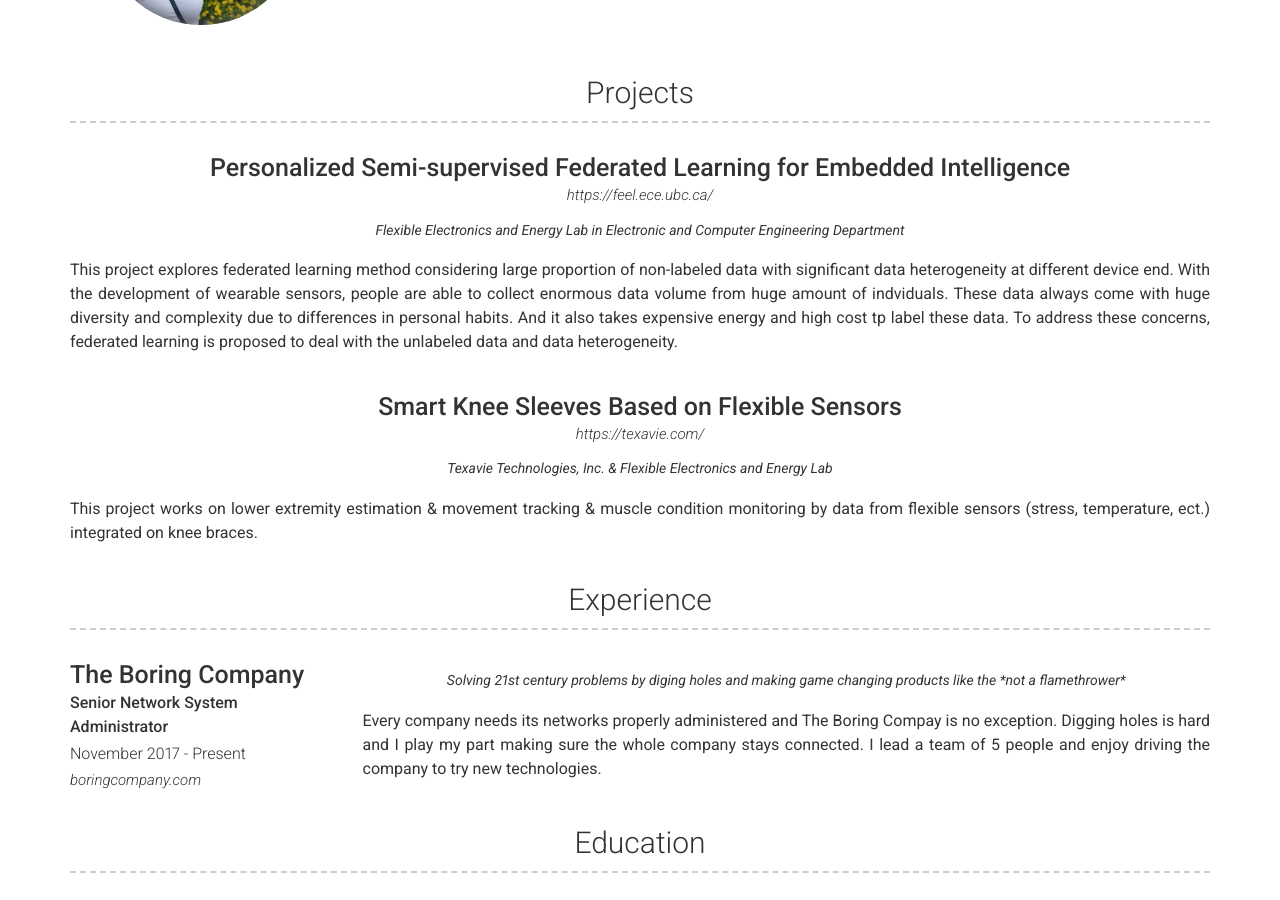
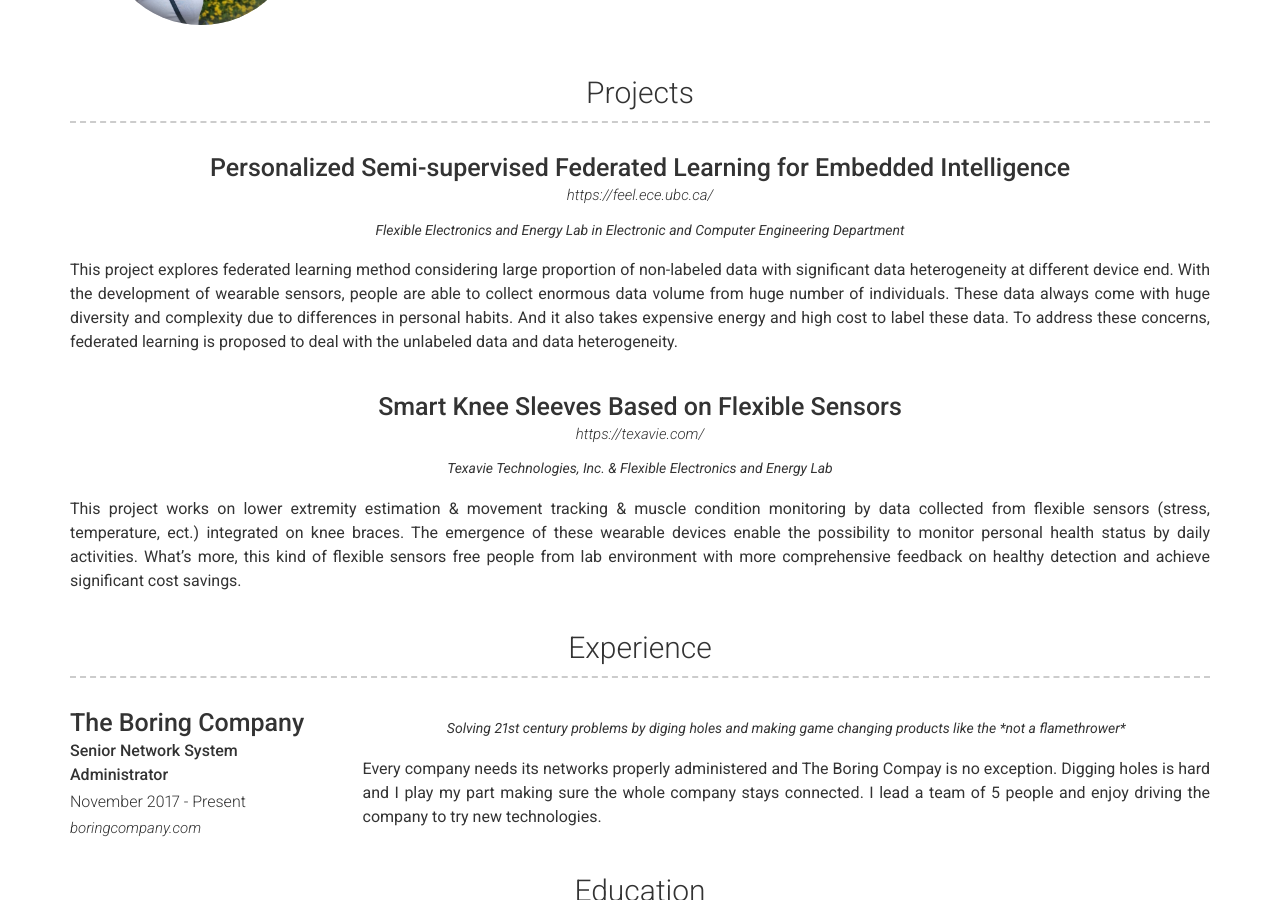
Before and after one commit to sproogen/modern-resume-theme, a Jekyll site: the page built from index.md, in a window 1280 px wide and 900 px high, scrolled down 477 px. Built offline with Jekyll 4.4.1, drawn with Linux system fonts in a browser that asks for light colours; nearby versions of some CDN libraries.

Commit message:
Update _config.yml

```diff
--- a/_config.yml
+++ b/_config.yml
@@ -74,8 +74,9 @@ content:
           Flexible Electronics and Energy Lab in Electronic and Computer Engineering Department
         description: | # this will include new lines to allow paragraphs
           This project explores federated learning method considering large proportion of non-labeled data with significant data heterogeneity at different device end.
-          With the development of wearable sensors, people are able to collect enormous data volume from huge amount of indviduals. These data always come with huge
-          diversity and complexity due to differences in personal habits. And it also takes expensive energy and high cost tp label these data. To address these concerns, federated learning is proposed to deal with the unlabeled data and data heterogeneity.
+          With the development of wearable sensors, people are able to collect enormous data volume from huge number of individuals. These data always come with huge
+          diversity and complexity due to differences in personal habits. And it also takes expensive energy and high cost to label these data. To address these concerns,
+          federated learning is proposed to deal with the unlabeled data and data heterogeneity.
 
       - layout: top-middle
         title: Smart Knee Sleeves Based on Flexible Sensors
@@ -91,7 +92,9 @@ content:
         quote: >
           Texavie Technologies, Inc. & Flexible Electronics and Energy Lab
         description: | # this will include new lines to allow paragraphs
-          This project works on lower extremity estimation & movement tracking & muscle condition monitoring by data from flexible sensors (stress, temperature, ect.) integrated on knee braces.
+          This project works on lower extremity estimation & movement tracking & muscle condition monitoring by data collected from flexible sensors (stress, temperature, ect.)
+          integrated on knee braces. The emergence of these wearable devices enable the possibility to monitor personal health status by daily activities. What's more,
+          this kind of flexible sensors free people from lab environment with more comprehensive feedback on healthy detection and achieve significant cost savings.
 
   - title: Experience # Title for the section
     layout: list # Type of content section (list/text)
```
